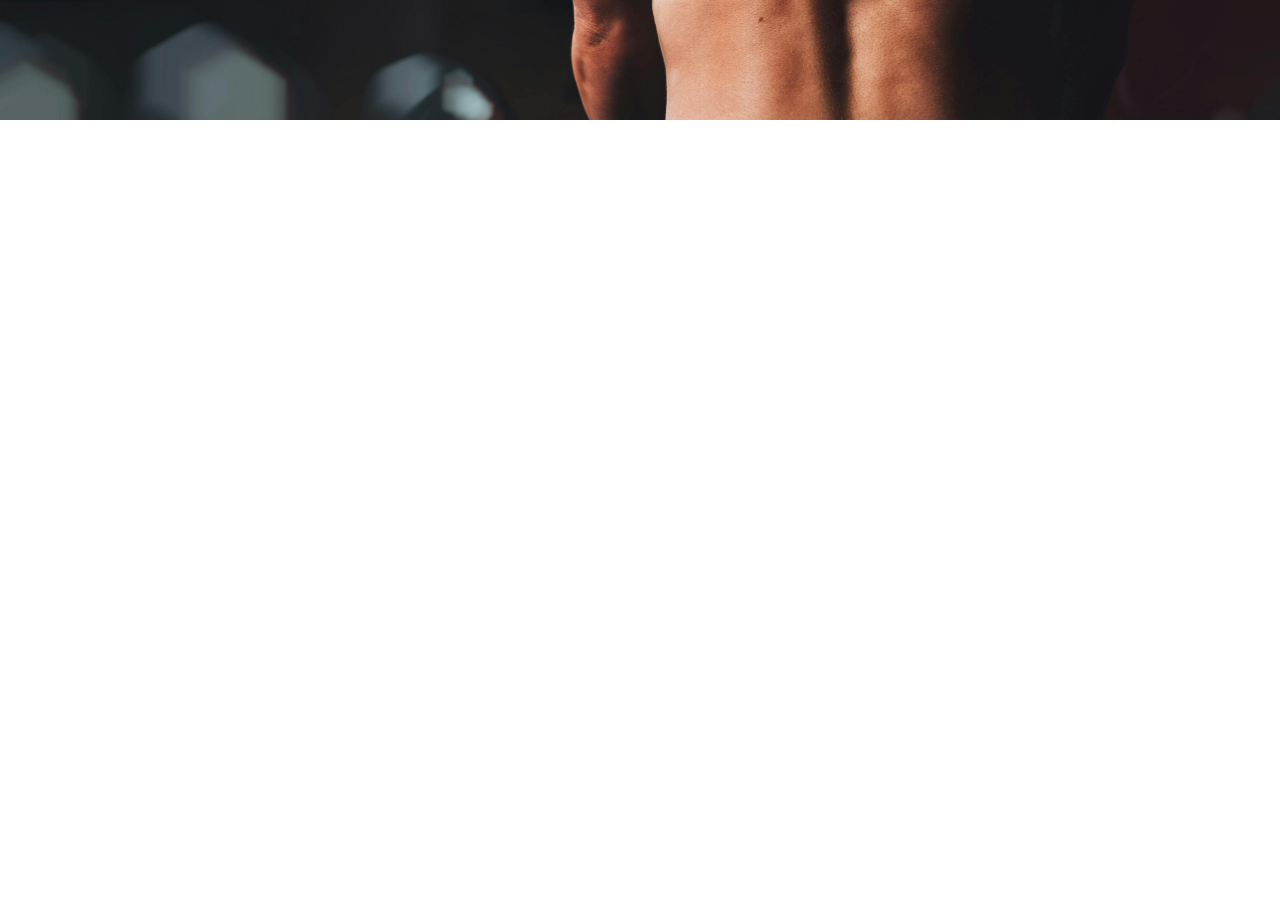
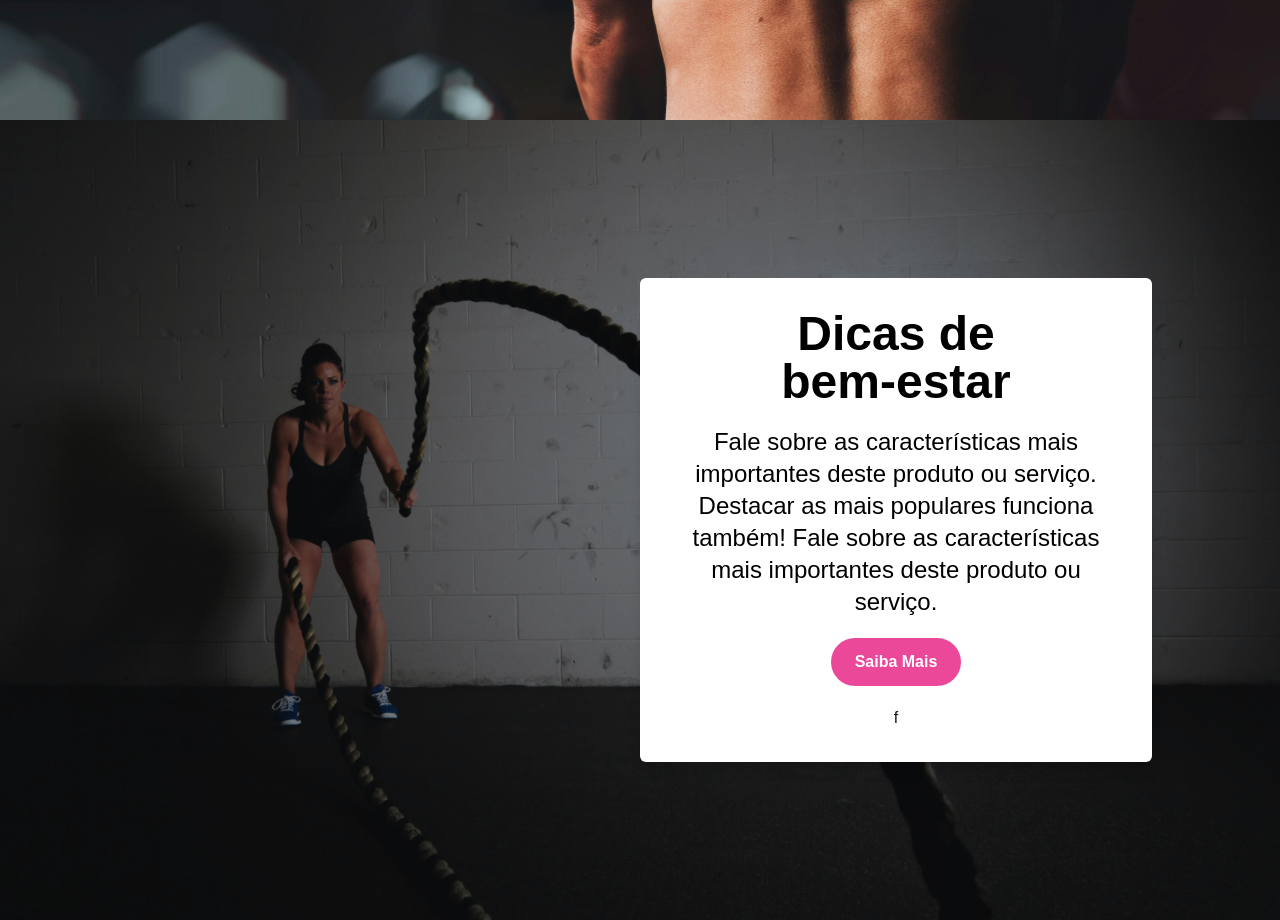
Before and after one commit to VictorSalome/Landpage-public-acadewmia, a Next.js app: page / in a window 1280 px wide. Shown: the part 3080-4000 px from the top of the page. Before the commit the page ends 3200 px from the top, so only its background shows below. Built offline with nearby package versions, Linux system fonts and the light colour scheme.

Commit message:
feat: Criação da quinta Seção

```diff
--- /dev/null
+++ b/src/app/components/QuintaSeção.tsx
@@ -0,0 +1,27 @@
+import React from "react";
+
+export const QuintaSeção = () => {
+  return (
+    <div
+      className="bg-gray-100 p-4 h-screen relative bg-cover bg-center"
+      style={{ backgroundImage: "url('/imageQuinta.jpg')" }}
+    >
+      <div className="absolute inset-0 overflow-hidden"></div>
+      <div className="absolute inset-0 bg-black opacity-50"></div>
+      <div className="absolute top-1/2 right-1/2 transform translate-x-1/2 -translate-y-1/2 p-8 flex flex-col gap-5 items-center bg-white rounded-md shadow-lg w-11/12 max-w-xs sm:max-w-sm md:max-w-md lg:max-w-lg lg:right-32 lg:transform lg:translate-x-0">
+        <h2 className="text-3xl sm:text-4xl md:text-5xl text-black font-extrabold text-center w-80">
+          Dicas de bem-estar
+        </h2>
+        <p className="text-lg sm:text-xl md:text-2xl text-black text-center">
+          Fale sobre as características mais importantes deste produto ou
+          serviço. Destacar as mais populares funciona também! Fale sobre as
+          características mais importantes deste produto ou serviço.
+        </p>
+        <button className="bg-pink-500 hover:bg-pink-700 text-white  font-bold py-2 px-4 sm:py-3 sm:px-6 rounded-full">
+          Saiba Mais
+        </button>
+        f
+      </div>
+    </div>
+  );
+};
--- a/src/app/page.tsx
+++ b/src/app/page.tsx
@@ -1,5 +1,7 @@
 import { InitialContent } from "./components/InitialContent";
 import { QuartaSeção } from "./components/QuartaSeção";
+import { QuintaSeção } from "./components/QuintaSeção";
+
 import { SecundariContent } from "./components/SegundariContent";
 import { TertiaryContent } from "./components/TertiaryContent";
 
@@ -10,6 +12,7 @@ export default function Home() {
       <SecundariContent />
       <TertiaryContent />
       <QuartaSeção />
+      <QuintaSeção />
     </>
   );
 }
```
Also changed, not shown: public/imageQuinta.jpg (added).
